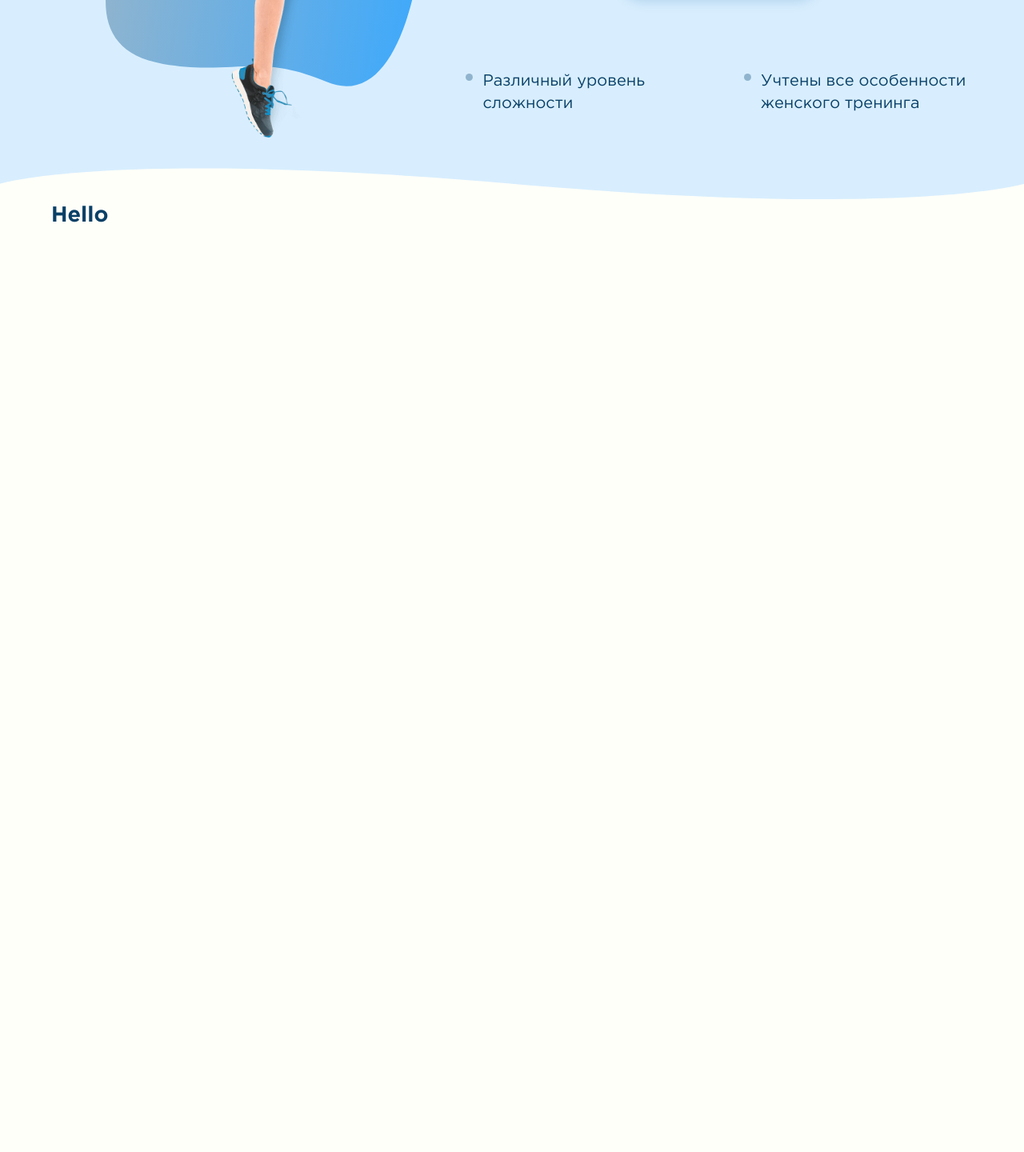
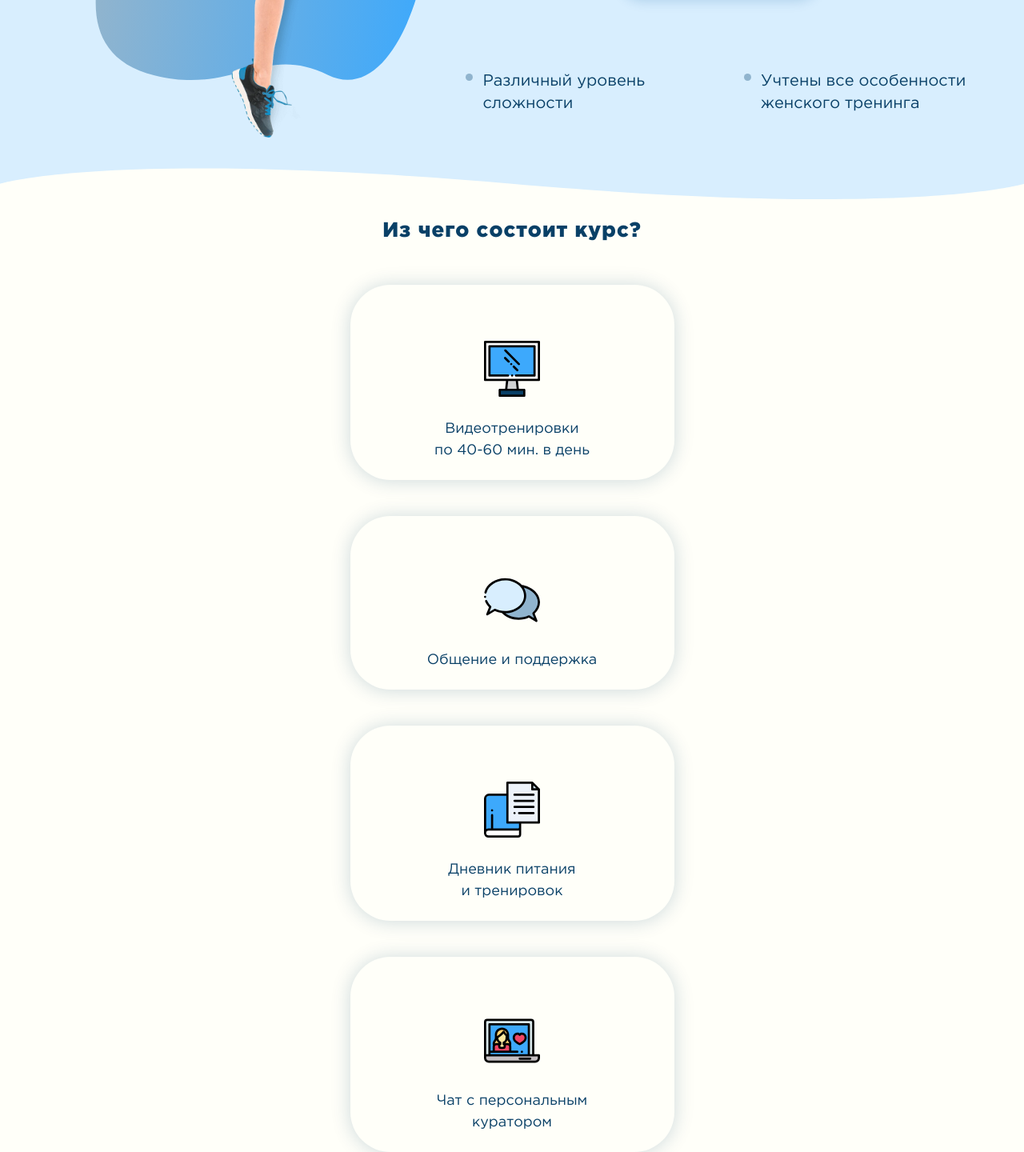
Before and after one commit to starayadm/DreamBody, a website: page app/index.html in a window 1280 px wide. Shown: the part 623-2063 px from the top of the page at 80% size. Before the commit the page ends 913 px from the top, so only its background shows below. Drawn offline with Linux system fonts and the light colour scheme.

Commit message:
Features section is styled

```diff
--- a/app/index.html
+++ b/app/index.html
@@ -118,19 +118,79 @@
 
 			</div>
 
+			<div class="hero__decor">
+				<svg width="1920" height="102" viewBox="0 0 1920 102" fill="none" class="decor-line responsive-img">
+					<path d="M0 0H1920V73.1854C1920 73.1854 1713 138.018 960 73.1854C207 8.35268 0 73.1854 0 73.1854V0Z" />
+				</svg>
+			</div>
+
 		</section>
 
 		<section class="features">
 
-			<div class="features__decor">
-				<svg width="1920" height="102" viewBox="0 0 1920 102" fill="none" class="decor responsive-img">
-					<path d="M0 0H1920V73.1854C1920 73.1854 1713 138.018 960 73.1854C207 8.35268 0 73.1854 0 73.1854V0Z" />
-				</svg>
-			</div>
-
 			<div class="container">
 
-				<h2>Hello</h2>
+				<h2 class="title features__title">Из&nbsp;чего состоит курс?</h2>
+
+				<div class="features__container">
+
+					<div class="features__item">
+
+						<div class="features__content">
+
+							<svg class="features__img" aria-hidden="true">
+								<use xlink:href="./img/svg/sprite.svg#screen"></use>
+							</svg>
+
+							<p class="features__text">Видеотренировки <br/>по&nbsp;40-60&nbsp;мин. в&nbsp;день</p>
+
+						</div>
+
+					</div>
+
+					<div class="features__item">
+
+						<div class="features__content">
+
+							<svg class="features__img" aria-hidden="true">
+								<use xlink:href="./img/svg/sprite.svg#bubble"></use>
+							</svg>
+
+							<p class="features__text">Общение и&nbsp;поддержка</p>
+
+						</div>
+
+					</div>
+
+					<div class="features__item">
+
+						<div class="features__content">
+
+							<svg class="features__img" aria-hidden="true">
+								<use xlink:href="./img/svg/sprite.svg#book"></use>
+							</svg>
+
+							<p class="features__text">Дневник питания и&nbsp;тренировок</p>
+
+						</div>
+
+					</div>
+
+					<div class="features__item">
+
+						<div class="features__content">
+
+							<svg class="features__img" aria-hidden="true">
+								<use xlink:href="./img/svg/sprite.svg#laptop"></use>
+							</svg>
+
+							<p class="features__text">Чат с&nbsp;персональным куратором</p>
+
+						</div>
+
+					</div>
+
+				</div>
 
 			</div>
 
--- a/app/js/_custom.js
+++ b/app/js/_custom.js
@@ -53,7 +53,7 @@ document.addEventListener("DOMContentLoaded", function() {
 	const blob = "M11.9164 166.667C43.2483 196.114 105.636 249.759 77.4114 359.913C49.1871 470.066 89.3981 465.513 144 449.88C198.602 434.247 209.472 512.948 308.537 540.487C407.601 568.025 383.987 467.246 427.76 300.844C471.532 134.441 482.475 75.8492 388.595 82.2944C294.714 88.7396 226.541 128.582 132.294 27.8034C38.0478 -72.9755 -27.2427 129.859 11.9164 166.667Z";
 
 	const timelineBlob = anime.timeline({
-		duration: 10000,
+		duration: 15000,
 		easing: "linear",
 		direction: "alternate",
 		loop: true
--- a/app/sass/main.sass
+++ b/app/sass/main.sass
@@ -60,7 +60,9 @@ picture
 
 .container
 	max-width: 90vw
+	// padding: 0 1rem
 	margin: 0 auto
+	overflow: hidden
 
 // Page Header
 
@@ -215,19 +217,20 @@ picture
 		transform: translateX(-50%)
 
 .title
+	margin-right: auto
+	margin-left: auto
 	margin-bottom: 1.5rem
 	font-size: rem(26)
 	font-weight: 800
 	line-height: 1.2
 	letter-spacing: 1px
+	text-align: center
 
 .hero__title
 	@include respond-at(768px)
 		font-size: rem(45)
 	@include respond-at(1200px)
 		max-width: rem(730)
-		margin-right: auto
-		margin-left: auto
 		font-size: rem(60)
 
 .btn
@@ -298,10 +301,43 @@ picture
 		@include respond-at(768px)
 			max-width: rem(286)
 
+.hero__decor
+	position: absolute
+
+.decor-line
+	fill: $tertiary
+
 // Features
 
 .features
-	margin-bottom: 100px
-
-.decor
-	fill: $tertiary
+	padding-top: rem(90)
+	&__title
+		margin-bottom: 3rem
+	&__container
+		display: flex
+		flex-direction: column
+		justify-content: center
+		align-items: center
+		margin: 0 -16px
+	&__item
+		max-width: rem(405)
+		width: 100%
+		border-radius: rem(50)
+		background-color: $inversed
+		box-shadow: 0 1px 24px rgba($text, 0.2)
+		// border: 1px solid rgba($text, 0.2)
+		// box-shadow: 0 2px 3px rgba($text, 0.2)
+		// @include respond-at(495px)
+		// 	border: none
+		// 	box-shadow: 0 1px 24px rgba($text, 0.2)
+		&:not(:last-of-type)
+			margin-bottom: rem(45)
+	&__content
+		padding: rem(70) rem(22) rem(23)
+		text-align: center
+	&__img
+		width: rem(70)
+		height: rem(70)
+	&__text
+		max-width: rem(245)
+		margin: 1.5rem auto 0
--- a/gulpfile.js
+++ b/gulpfile.js
@@ -88,14 +88,14 @@ gulp.task('rsync', function() {
 gulp.task('svg-use', function () {
 	return gulp.src('app/img/svg/*.svg')
 	// remove all fill, style and stroke declarations in out shapes
-	.pipe(cheerio({
-		run: function ($) {
-			$('[fill]').removeAttr('fill');
-			$('[stroke]').removeAttr('stroke');
-			$('[style]').removeAttr('style');
-		},
-		parserOptions: {xmlMode: true}
-	}))
+	// .pipe(cheerio({
+	// 	run: function ($) {
+	// 		$('[fill]').removeAttr('fill');
+	// 		$('[stroke]').removeAttr('stroke');
+	// 		$('[style]').removeAttr('style');
+	// 	},
+	// 	parserOptions: {xmlMode: true}
+	// }))
 	// cheerio plugin create unnecessary string '&gt;', so replace it.
 	.pipe(replace('&gt;', '>'))
 	// build svg sprite
```
Also changed, not shown: app/css/styles.min.css, app/img/svg/book.svg (added), app/img/svg/bubble.svg (added), app/img/svg/laptop.svg (added), app/img/svg/screen.svg (added), app/img/svg/sprite.svg (added), app/js/scripts.min.js.
